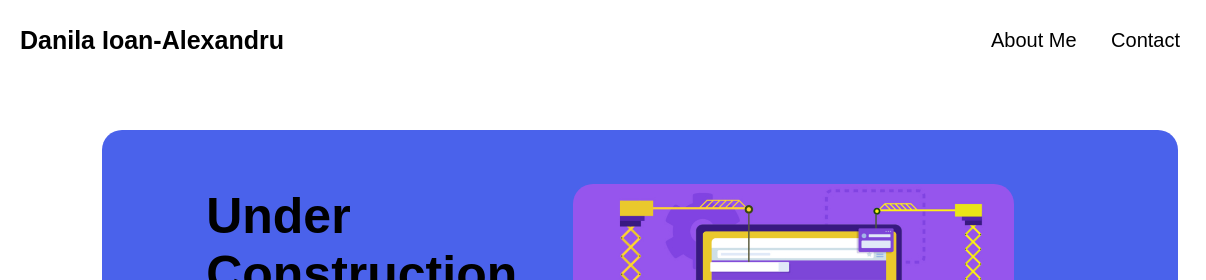
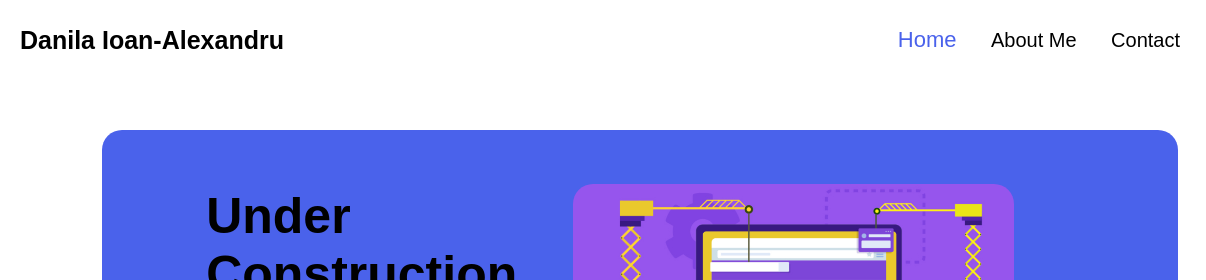
Before and after one commit to MortalROs/mortalros.github.io, a plain HTML site: page index.html in a window 1280 px wide. In both pictures the pointer is over the link "Home". Shown: the top 280 px of the page, 0-1206 px from the left. Drawn offline with Linux system fonts and the light colour scheme.

Commit message:
Update styles.css

```diff
--- a/styles.css
+++ b/styles.css
@@ -68,7 +68,7 @@ nav ul li a{
 }
 
 nav ul li a:hover{
-    color: #fff;
+    color: rgb(74, 98, 235);
     font-size: 22px;
 }
 
```
